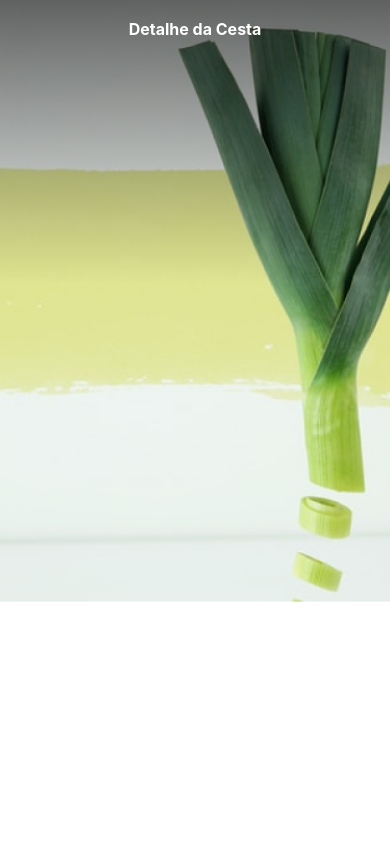
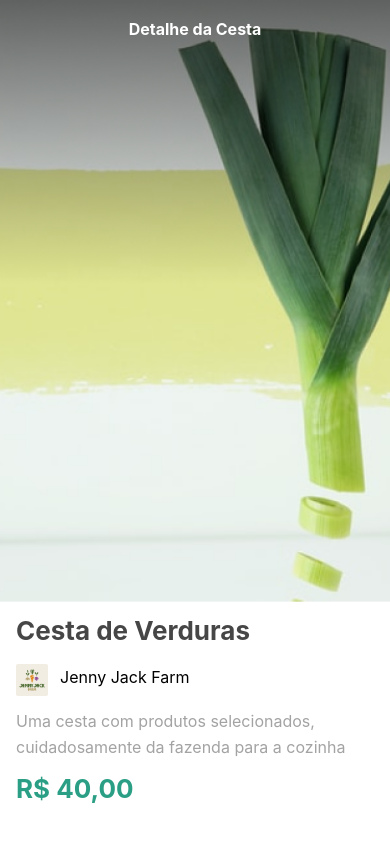
Before and after one commit to Adrianodbs/Orgs-Cesta, a React Native app: screen / in a window 390 px wide. Built offline with nearby package versions, Linux system fonts and the light colour scheme.

Commit message:
detalhes da cesta

```diff
--- a/src/telas/cesta.js
+++ b/src/telas/cesta.js
@@ -1,7 +1,8 @@
 import React from 'react'
-import { Image, StyleSheet, Dimensions, Text } from 'react-native'
+import { Image, StyleSheet, Dimensions, Text, View } from 'react-native'
 
 import topo from '../../assets/img/topo.png'
+import logo from '../../assets/img/logo.png'
 
 const width = Dimensions.get('screen').width
 
@@ -10,6 +11,20 @@
     <>
       <Image source={topo} style={estilos.topo} />
       <Text style={estilos.titulo}>Detalhe da Cesta</Text>
+
+      <View style={estilos.cesta}>
+        <Text style={estilos.nome}>Cesta de Verduras</Text>
+        <View style={estilos.fazenda}>
+          <Image source={logo} style={estilos.imagemFazenda} />
+          <Text style={estilos.nomeFazenda}>Jenny Jack Farm</Text>
+        </View>
+
+        <Text style={estilos.descricao}>
+          Uma cesta com produtos selecionados, cuidadosamente da fazenda para a
+          cozinha
+        </Text>
+        <Text style={estilos.preco}>R$ 40,00</Text>
+      </View>
     </>
   )
 }
@@ -28,5 +43,40 @@
     color: 'white',
     fontWeight: 'bold',
     padding: 16
+  },
+  cesta: {
+    paddingVertical: 8,
+    paddingHorizontal: 16
+  },
+  nome: {
+    fontSize: 26,
+    lineHeight: 42,
+    color: '#464646',
+    fontWeight: 'bold'
+  },
+  fazenda: {
+    flexDirection: 'row',
+    paddingVertical: 12
+  },
+  imagemFazenda: {
+    width: 32,
+    height: 32
+  },
+  nomeFazenda: {
+    fontSize: 16,
+    lineHeight: 26,
+    marginLeft: 12
+  },
+  descricao: {
+    color: '#a3a3a3',
+    fontSize: 16,
+    lineHeight: 26
+  },
+  preco: {
+    color: '#2a9f85',
+    fontWeight: 'bold',
+    fontSize: 26,
+    lineHeight: 42,
+    marginTop: 8
   }
 })
```
